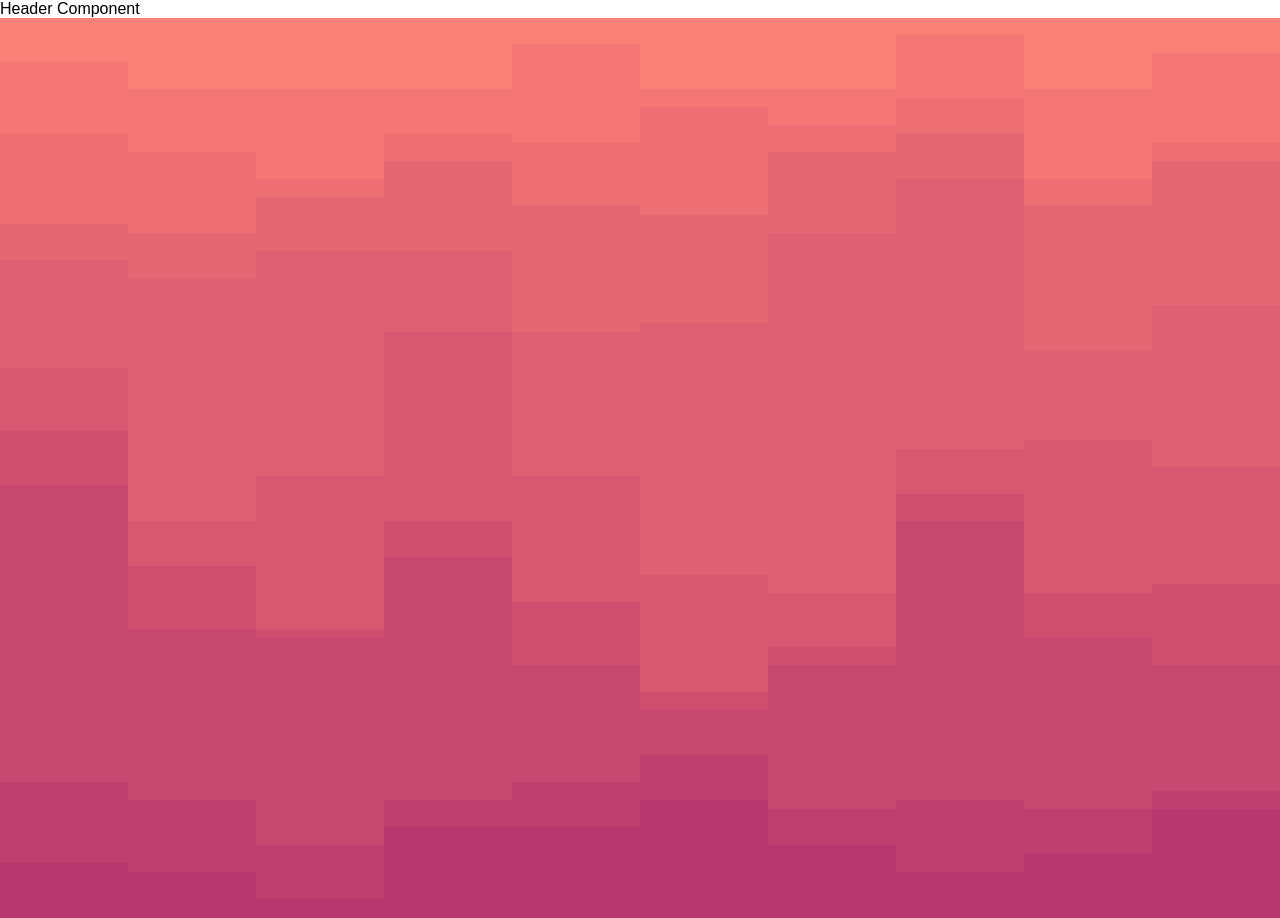
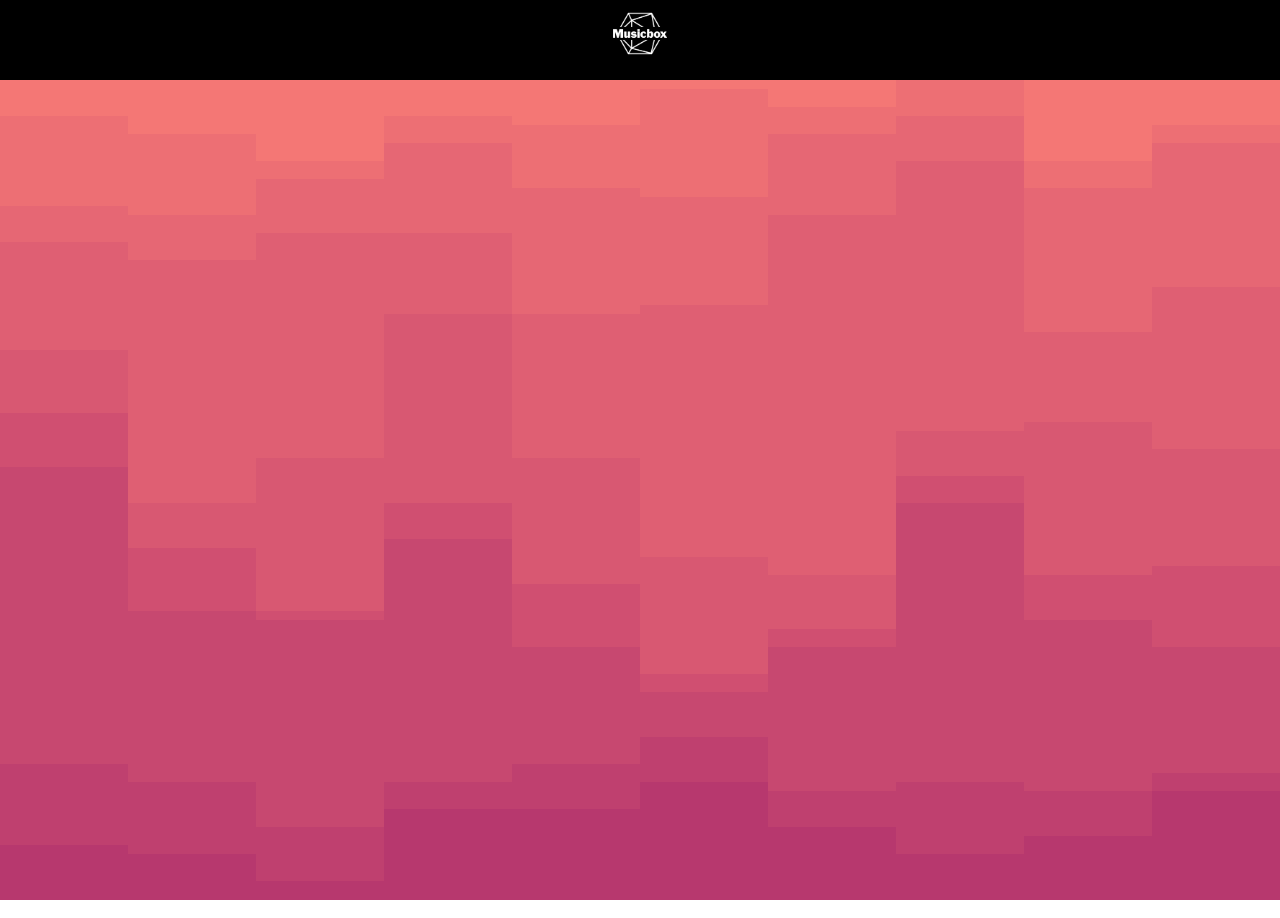
Before and after one commit to Starfodders/Musicbox, a React (Create React App) app: page / in a window 1280 px wide. Built offline with nearby package versions, Linux system fonts and the light colour scheme.

Commit message:
logo added to header

```diff
--- a/src/components/Header/Header.js
+++ b/src/components/Header/Header.js
@@ -1,9 +1,13 @@
 import React from 'react';
+import logo from "../../assets/images/musicbox-logo.png"
+import "./Header.scss";
 
 const Header = () => {
     return (
-        <div>
-            Header Component
+        <div className = "header">
+            <div className = "header__container">
+                <img src = {logo} alt = "logo" className = "header__logo"></img>
+            </div>
         </div>
     );
 };
--- a/src/components/Header/Header.scss
+++ b/src/components/Header/Header.scss
@@ -0,0 +1,17 @@
+
+.header {
+    position: fixed;
+    background-color: black;
+    width: 100%;
+    min-height: 5rem;
+
+    &__container {
+        width: 100%;
+        display: flex;
+        justify-content: center;
+    }
+
+    &__logo {
+        width: 7%;
+    }
+}
```
Also changed, not shown: src/assets/images/musicbox-logo.png (added).
